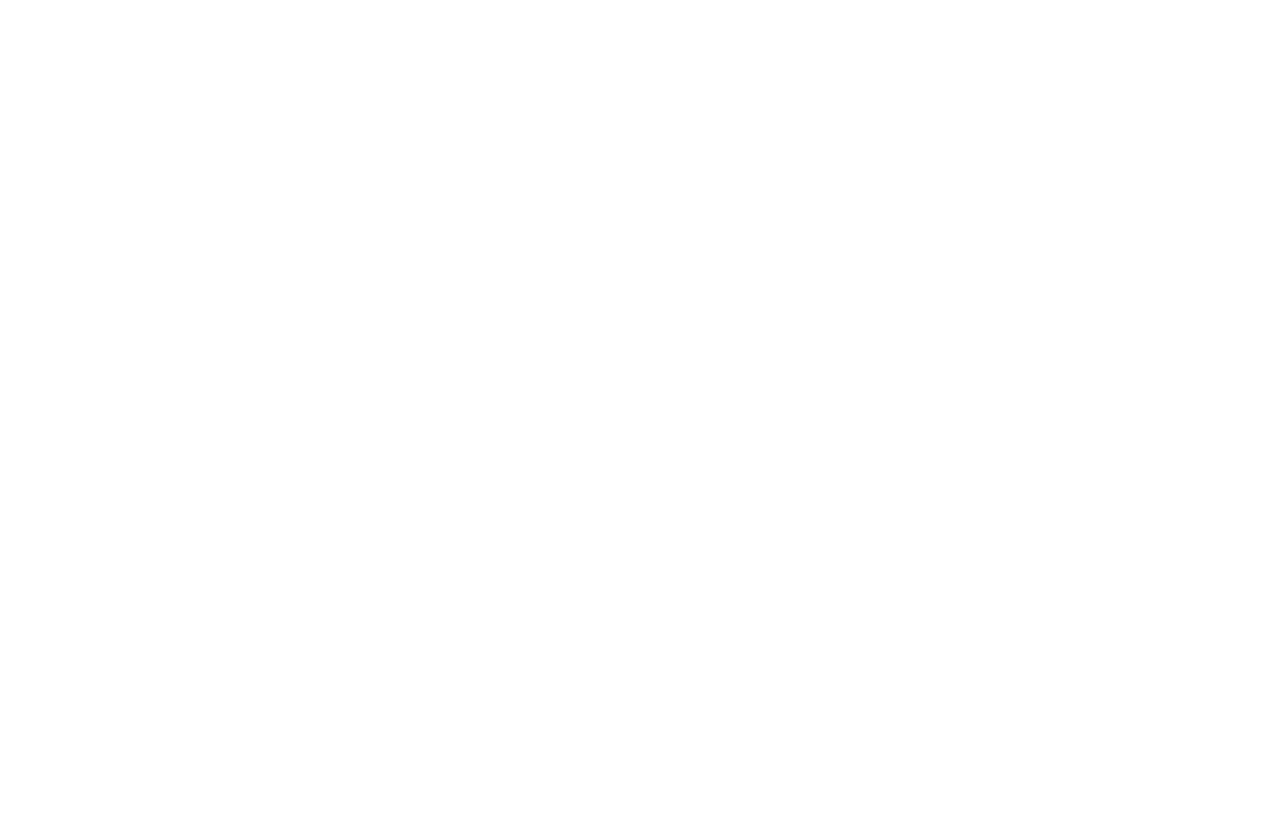
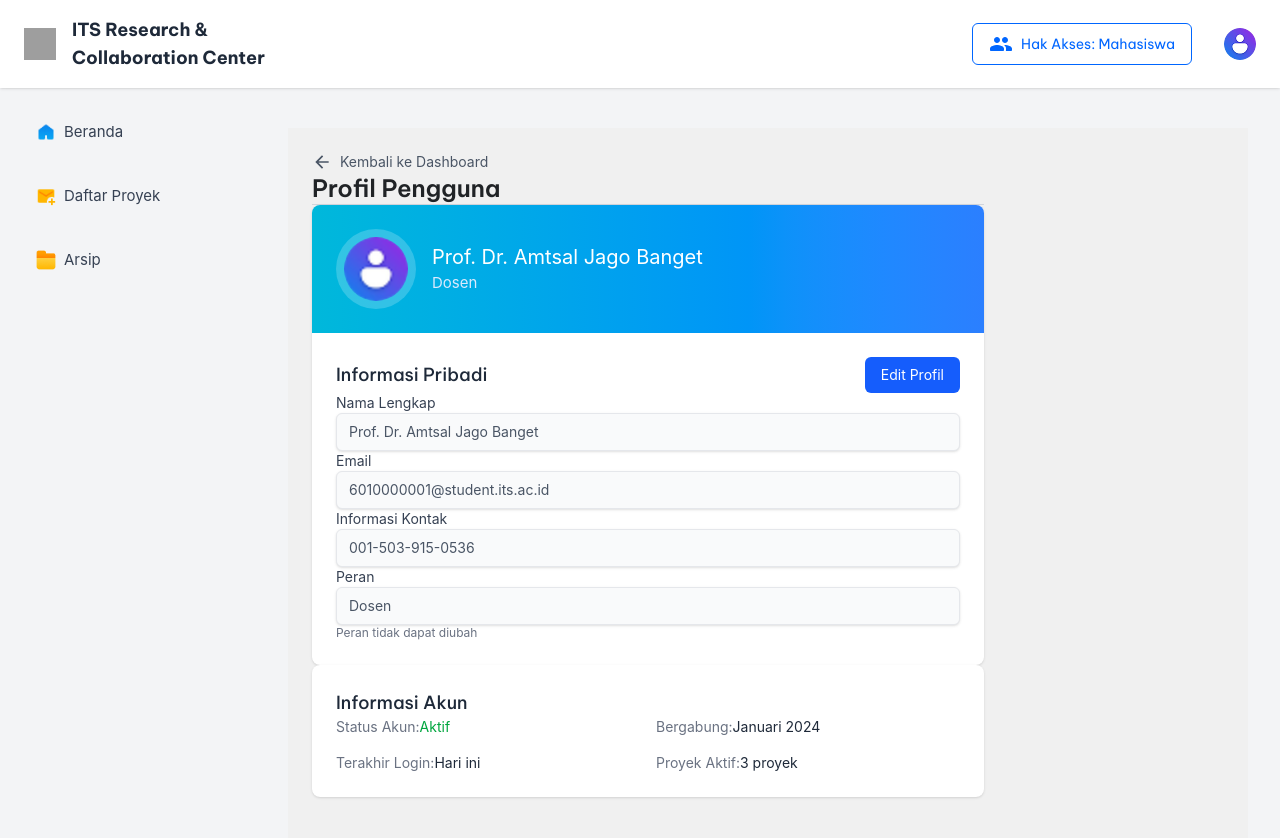
Before and after one commit to hihanghoeng33/fe-mbd, a Vue app: page /profile in a window 1280 px wide. Before the commit this address had no page. Shown: the top 838 px of the page. Before the commit the page ends 800 px from the top, so only its background shows below. Built offline with nearby package versions, Linux system fonts and the light colour scheme; grey boxes are pictures that could not be loaded.

Commit message:
feat: add profile page

```diff
--- a/src/components/Archive.vue
+++ b/src/components/Archive.vue
@@ -5,7 +5,6 @@
     title: 'Aplikasi Belanja Online Ramah Pengguna',
     author: 'Victoria Baldwin S.Kom., M.Kom.,',
     categories: 'Mobile, LLM',
-    // image: '/project1.jpg'
     stats: 'On Going',
     description: 'Aplikasi untuk memantau aktivitas fisik dan kesehatan.'
   },
@@ -13,7 +12,6 @@
     title: 'Monitoring Kesehatan IoT untuk Lansia',
     author: 'Joshua Nguyen S.Kom., M.Kom., Ph.D.',
     categories: 'IoT, Web',
-    // image: '/project2.jpg'
     stats: 'finished',
     description: 'Perangkat IoT untuk memantau kesehatan lansia dari jarak jauh.'
   },
@@ -21,7 +19,6 @@
     title: 'Analisis Tren Pasar Kripto',
     author: 'Amy Hernandez, S.Kom., M.Kom.',
     categories: 'Web, LLM',
-    // image: '/project1.jpg'
     stats: 'On going',
     description: 'Analisis data untuk memprediksi pergerakan pasar kripto.'
   },
@@ -29,7 +26,6 @@
     title: 'Riset Daur Ulang Limbah Plastik',
     author: 'Bradley Jones S.Kom., M.Kom.',
     categories: 'IoT, Web',
-    // image: '/project2.jpg'
     stats: 'finished',
     description: 'Studi dan pengembangan metode daur ulang yang efektif.'
   },
@@ -66,7 +62,6 @@
         :title="project.title"
         :author="project.author"
         :categories="project.categories"
-        :image="project.image"
         :stats="project.stats"
         :description="project.description"
       />
--- a/src/components/Cards.vue
+++ b/src/components/Cards.vue
@@ -22,7 +22,6 @@
           :key="index"
           :title="project.title"
           :author="project.author"
-          :image="project.image"
         />
       </div>
     </div>
--- a/src/components/Profile.vue
+++ b/src/components/Profile.vue
@@ -1,20 +1,269 @@
 <script setup>
+import { ref, onMounted } from 'vue'
+import { useRouter } from 'vue-router'
+
+const router = useRouter()
+
+const formData = ref({
+  name: '',
+  email: '',
+  contact_info: '',
+  role: ''
+})
+
+const isEditing = ref(false)
+const originalData = ref({})
+
+onMounted(() => {
+  const mockUserData = {
+    name: 'Prof. Dr. Amtsal Jago Banget',
+    email: '6010000001@student.its.ac.id',
+    contact_info: '001-503-915-0536',
+    role: 'dosen'
+  }
+
+  formData.value = { ...mockUserData }
+  originalData.value = { ...mockUserData }
+})
+
+const toggleEdit = () => {
+  if (isEditing.value) {
+    formData.value = { ...originalData.value }
+  }
+  isEditing.value = !isEditing.value
+}
+
+const saveProfile = () => {
+  console.log('Saving profile:', formData.value)
+
+  originalData.value = { ...formData.value }
+  isEditing.value = false
+
+  alert('Profil berhasil diperbarui!')
+}
+
+const navigateToDashboard = () => {
+  router.push('/dashboard')
+}
 </script>
 
 <template>
-    <div class="flex flex-col items-center justify-center min-h-screen bg-gray-100">
-        <div class="bg-white shadow-md rounded-lg p-6 w-full max-w-md">
-        <h1 class="text-2xl font-semibold mb-4">Profile</h1>
-        <p class="text-gray-600 mb-6">Welcome to your profile page!</p>
+  <div class="min-h-screen bg-[#F0F0F0] p-6">
+    <div class="max-w-2xl mx-auto">
+      <!-- Header -->
+      <div class="mb-6">
         <button
-            @click="$router.push('/dashboard')"
-            class="w-full bg-blue-600 text-white py-2 rounded hover:bg-blue-700 transition-colors"
+          @click="navigateToDashboard"
+          class="flex items-center gap-2 text-gray-600 hover:text-gray-800 mb-4 transition-colors"
         >
-            Go to Dashboard
+          <svg xmlns="http://www.w3.org/2000/svg" width="20" height="20" viewBox="0 0 24 24">
+            <path fill="currentColor" d="M20 11H7.83l5.59-5.59L12 4l-8 8l8 8l1.41-1.41L7.83 13H20v-2z"/>
+          </svg>
+          <span class="text-sm">Kembali ke Dashboard</span>
         </button>
+
+        <h1 class="text-2xl be-vietnam-pro-semibold text-[#202326] mb-2">Profil Pengguna</h1>
+        <hr class="border-gray-300" />
+      </div>
+
+      <!-- Profile Card -->
+      <div class="bg-white shadow-sm rounded-lg overflow-hidden">
+        <!-- Profile Header -->
+        <div class="bg-gradient-to-r from-cyan-500 to-blue-500 p-6 text-white">
+          <div class="flex items-center gap-4">
+            <div class="w-20 h-20 rounded-full bg-white/20 flex items-center justify-center">
+              <img src="/profile-picture.png" alt="Profile Picture" class="w-16 h-16 rounded-full">
+            </div>
+            <div>
+              <h2 class="text-xl font-semibold">{{ formData.name }}</h2>
+              <p class="text-blue-100 capitalize">{{ formData.role }}</p>
+            </div>
+          </div>
         </div>
+
+        <!-- Profile Form -->
+        <div class="p-6">
+          <div class="flex justify-between items-center mb-6">
+            <h3 class="text-lg be-vietnam-pro-medium text-gray-800">Informasi Pribadi</h3>
+            <button
+              @click="toggleEdit"
+              :class="[
+                'px-4 py-2 rounded-md text-sm font-medium transition-colors',
+                isEditing ? 'bg-gray-500 hover:bg-gray-600 text-white' : 'bg-blue-600 hover:bg-blue-700 text-white'
+              ]"
+            >
+              {{ isEditing ? 'Batal' : 'Edit Profil' }}
+            </button>
+          </div>
+
+          <form @submit.prevent="saveProfile" class="space-y-6">
+            <!-- Name Field -->
+            <div>
+              <label for="name" class="block text-sm font-medium text-gray-700 mb-2">
+                Nama Lengkap
+              </label>
+              <input
+                type="text"
+                id="name"
+                v-model="formData.name"
+                :disabled="!isEditing"
+                :class="[
+                  'w-full px-3 py-2 border rounded-md shadow-sm text-sm',
+                  isEditing
+                    ? 'border-gray-300 focus:outline-none focus:ring-blue-500 focus:border-blue-500'
+                    : 'border-gray-200 bg-gray-50 text-gray-600'
+                ]"
+                required
+              >
+            </div>
+
+            <!-- Email Field -->
+            <div>
+              <label for="email" class="block text-sm font-medium text-gray-700 mb-2">
+                Email
+              </label>
+              <input
+                type="email"
+                id="email"
+                v-model="formData.email"
+                :disabled="!isEditing"
+                :class="[
+                  'w-full px-3 py-2 border rounded-md shadow-sm text-sm',
+                  isEditing
+                    ? 'border-gray-300 focus:outline-none focus:ring-blue-500 focus:border-blue-500'
+                    : 'border-gray-200 bg-gray-50 text-gray-600'
+                ]"
+                required
+              >
+            </div>
+
+            <!-- Contact Info Field -->
+            <div>
+              <label for="contact_info" class="block text-sm font-medium text-gray-700 mb-2">
+                Informasi Kontak
+              </label>
+              <input
+                type="text"
+                id="contact_info"
+                v-model="formData.contact_info"
+                :disabled="!isEditing"
+                :class="[
+                  'w-full px-3 py-2 border rounded-md shadow-sm text-sm',
+                  isEditing
+                    ? 'border-gray-300 focus:outline-none focus:ring-blue-500 focus:border-blue-500'
+                    : 'border-gray-200 bg-gray-50 text-gray-600'
+                ]"
+                placeholder="Nomor telepon atau informasi kontak lainnya"
+                required
+              >
+            </div>
+
+            <!-- Role Field (Read-only) -->
+            <div>
+              <label for="role" class="block text-sm font-medium text-gray-700 mb-2">
+                Peran
+              </label>
+              <input
+                type="text"
+                id="role"
+                :value="formData.role === 'dosen' ? 'Dosen' : formData.role === 'mahasiswa' ? 'Mahasiswa' : 'Admin'"
+                disabled
+                class="w-full px-3 py-2 border border-gray-200 bg-gray-50 text-gray-600 rounded-md shadow-sm text-sm capitalize"
+              >
+              <p class="text-xs text-gray-500 mt-1">Peran tidak dapat diubah</p>
+            </div>
+
+            <!-- Save Button -->
+            <div v-if="isEditing" class="flex gap-3 pt-4">
+              <button
+                type="submit"
+                class="flex-1 bg-blue-600 text-white font-semibold py-2 px-4 rounded-md hover:bg-blue-700 focus:outline-none focus:ring-2 focus:ring-blue-500 focus:ring-opacity-50 transition-all duration-300"
+              >
+                Simpan Perubahan
+              </button>
+            </div>
+          </form>
+        </div>
+      </div>
+
+      <!-- Additional Information Card -->
+      <div class="bg-white shadow-sm rounded-lg mt-6 p-6">
+        <h3 class="text-lg be-vietnam-pro-medium text-gray-800 mb-4">Informasi Akun</h3>
+        <div class="grid grid-cols-1 md:grid-cols-2 gap-4 text-sm">
+          <div>
+            <span class="text-gray-500">Status Akun:</span>
+            <span class="ml-2 text-green-600 font-medium">Aktif</span>
+          </div>
+          <div>
+            <span class="text-gray-500">Bergabung:</span>
+            <span class="ml-2 text-gray-800">Januari 2024</span>
+          </div>
+          <div>
+            <span class="text-gray-500">Terakhir Login:</span>
+            <span class="ml-2 text-gray-800">Hari ini</span>
+          </div>
+          <div>
+            <span class="text-gray-500">Proyek Aktif:</span>
+            <span class="ml-2 text-gray-800">3 proyek</span>
+          </div>
+        </div>
+      </div>
     </div>
+  </div>
 </template>
 
-<style>
+<style scoped>
+.be-vietnam-pro-thin {
+  font-family: "Be Vietnam Pro", sans-serif;
+  font-weight: 100;
+  font-style: normal;
+}
+
+.be-vietnam-pro-extralight {
+  font-family: "Be Vietnam Pro", sans-serif;
+  font-weight: 200;
+  font-style: normal;
+}
+
+.be-vietnam-pro-light {
+  font-family: "Be Vietnam Pro", sans-serif;
+  font-weight: 300;
+  font-style: normal;
+}
+
+.be-vietnam-pro-regular {
+  font-family: "Be Vietnam Pro", sans-serif;
+  font-weight: 400;
+  font-style: normal;
+}
+
+.be-vietnam-pro-medium {
+  font-family: "Be Vietnam Pro", sans-serif;
+  font-weight: 500;
+  font-style: normal;
+}
+
+.be-vietnam-pro-semibold {
+  font-family: "Be Vietnam Pro", sans-serif;
+  font-weight: 600;
+  font-style: normal;
+}
+
+.be-vietnam-pro-bold {
+  font-family: "Be Vietnam Pro", sans-serif;
+  font-weight: 700;
+  font-style: normal;
+}
+
+.be-vietnam-pro-extrabold {
+  font-family: "Be Vietnam Pro", sans-serif;
+  font-weight: 800;
+  font-style: normal;
+}
+
+.be-vietnam-pro-black {
+  font-family: "Be Vietnam Pro", sans-serif;
+  font-weight: 900;
+  font-style: normal;
+}
 </style>
--- a/src/components/ProjectCardArchive.vue
+++ b/src/components/ProjectCardArchive.vue
@@ -9,10 +9,6 @@
   author: {
     type: String,
     default: "Nama Dosen",
-  },
-  image: {
-    type: String,
-    default: "/default-project.png",
   },
   categories: {
     type: String,
--- a/src/components/Projects.vue
+++ b/src/components/Projects.vue
@@ -9,7 +9,6 @@
     total: 6,
     categories: 'Blockchain, LLM',
     description: 'Aplikasi dompet digital dengan keamanan terjamin.'
-    // image: '/project1.jpg'
   },
   {
     title: 'Pengembangan Sistem Pembayaran Wajah',
@@ -18,7 +17,6 @@
     total: 8,
     categories: 'LLM, Sustainibility',
     description: 'Inovasi pembayaran menggunakan teknologi pengenalan wajah.'
-    // image: '/project2.jpg'
   },
   {
     title: 'Senolacrity',
@@ -27,7 +25,6 @@
     total: 7,
     categories: 'IoT, Sustainibility',
     description: 'Studi dan pengembangan metode daur ulang yang efektif.'
-    // image: '/project1.jpg'
   },
   {
     title: 'Solusi Cerdas untuk Pertanian Modern',
@@ -36,7 +33,6 @@
     total: 3,
     categories: 'IoT, LLM',
     description: 'Penggunaan AI untuk optimasi hasil pertanian.'
-    // image: '/project2.jpg'
   },
 
 ]
@@ -73,7 +69,6 @@
         :filled="project.filled"
         :total="project.total"
         :categories="project.categories"
-        :image="project.image"
         :description="project.description"
       />
     </div>
--- a/src/components/Sidebar.vue
+++ b/src/components/Sidebar.vue
@@ -23,7 +23,7 @@
 //     { icon: '/home.png', label: 'Beranda', to: '/dashboard' },
 //     { icon: '/list.png', label: 'Daftar Proyek', to: '/projects' },
 //   ]
-// } else{
+// } else {
 //   window.location.href = '/login'
 // }
 const navItems = [
--- a/src/router/index.js
+++ b/src/router/index.js
@@ -7,6 +7,7 @@
 import Projects from '@/components/Projects.vue';
 import Archive from '@/components/Archive.vue';
 import DetailProject from '@/components/DetailProject.vue';
+import Profile from '@/components/Profile.vue';
 
 const router = createRouter({
     history: createWebHistory(import.meta.env.BASE_URL),
@@ -46,6 +47,11 @@
             path: '/archive',
             name: 'archive',
             component: Archive
+        },
+        {
+            path: '/profile',
+            name: 'profile',
+            component: Profile
         }
         ]
     }]
```
